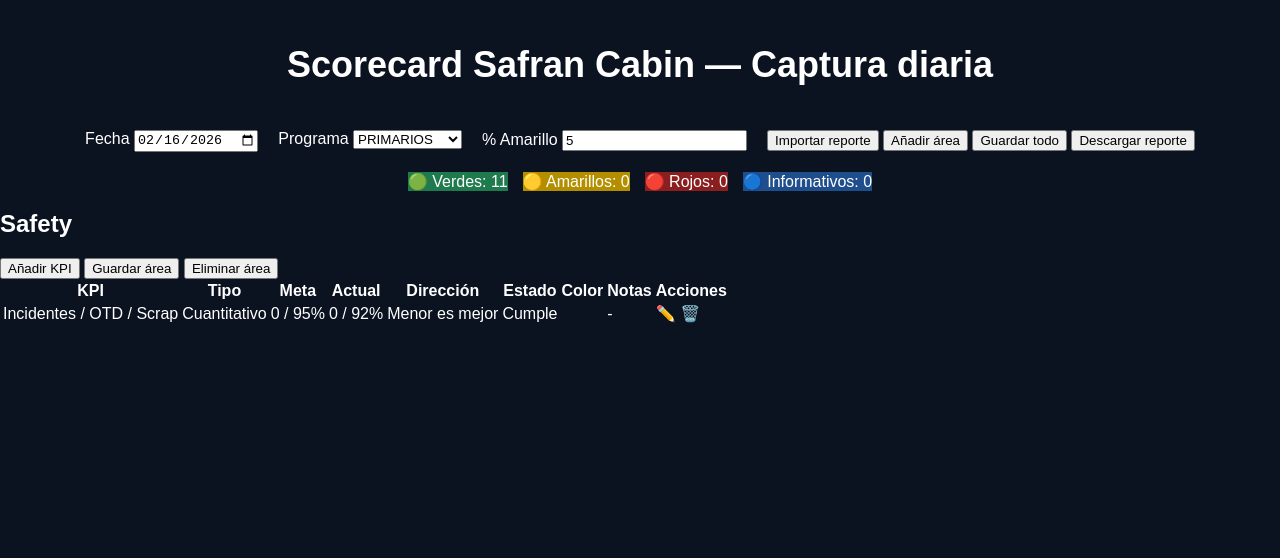
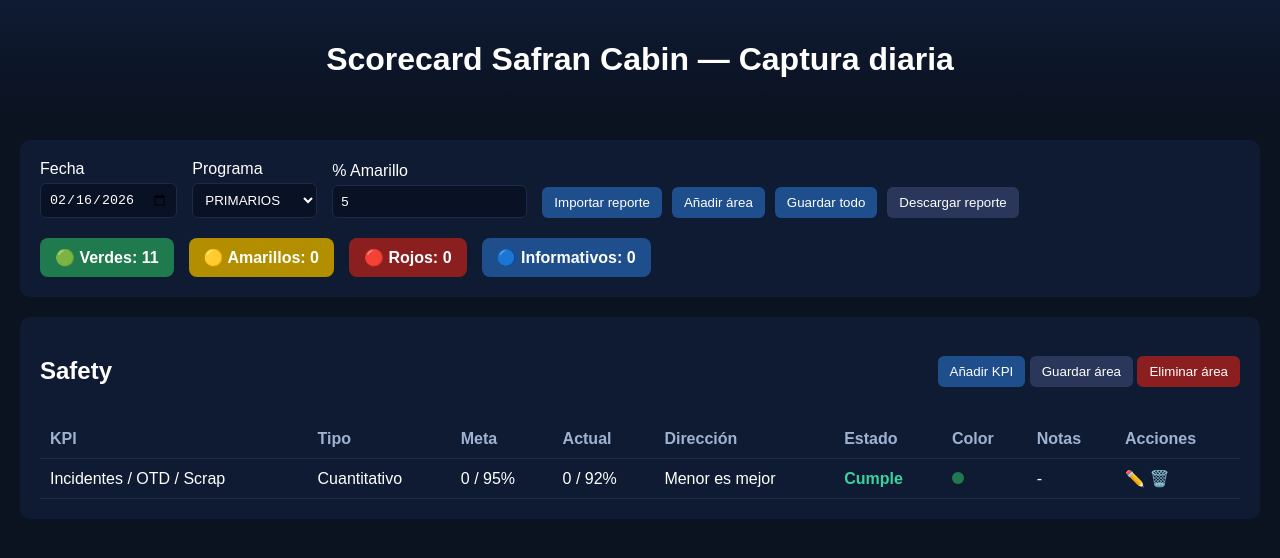
Before and after one commit to innovacionparticipativa7-netizen/scorecard, a plain HTML site: page indexp.html in a window 1280 px wide. Drawn offline with Linux system fonts and the light colour scheme.

Commit message:
Update styles.css

```diff
--- a/styles.css
+++ b/styles.css
@@ -5,27 +5,65 @@ body {
   color: #fff;
 }
 
-header {
+.topbar {
+  background: linear-gradient(180deg, #0f1b33, #0b1220);
+  padding: 20px;
   text-align: center;
+}
+
+.panel {
+  background: #0f1b33;
+  margin: 20px;
   padding: 20px;
-  font-size: 18px;
+  border-radius: 10px;
 }
 
 .filters {
   display: flex;
-  gap: 20px;
-  justify-content: center;
-  margin-bottom: 20px;
+  gap: 15px;
+  flex-wrap: wrap;
+  align-items: flex-end;
 }
+
+.field {
+  display: flex;
+  flex-direction: column;
+  gap: 5px;
+}
+
+input, select {
+  background: #091225;
+  color: white;
+  border: 1px solid #1c2b4a;
+  padding: 8px;
+  border-radius: 6px;
+}
+
+.actions {
+  display: flex;
+  gap: 10px;
+}
+
+.btn {
+  background: #1e4e8b;
+  border: none;
+  color: white;
+  padding: 8px 12px;
+  border-radius: 6px;
+  cursor: pointer;
+}
+
+.btn.secondary { background: #2a375a; }
+.btn.danger { background: #8b1e1e; }
 
 .summary {
   display: flex;
-  justify-content: center;
   gap: 15px;
+  margin-top: 20px;
 }
 
-.card {
-  padding: 15px 20px;
+.badge {
+  padding: 10px 15px;
   border-radius: 8px;
   font-weight: bold;
 }
@@ -34,3 +72,37 @@ header {
 .yellow { background: #b38f00; }
 .red { background: #8b1e1e; }
 .blue { background: #1e4e8b; }
+
+.section-header {
+  display: flex;
+  justify-content: space-between;
+  align-items: center;
+  margin-bottom: 15px;
+}
+
+table {
+  width: 100%;
+  border-collapse: collapse;
+}
+
+th, td {
+  border-bottom: 1px solid #1c2b4a;
+  padding: 10px;
+  text-align: left;
+}
+
+th {
+  color: #9fb3d1;
+}
+
+.ok {
+  color: #3ad29f;
+  font-weight: bold;
+}
+
+.dot {
+  width: 12px;
+  height: 12px;
+  border-radius: 50%;
+  display: inline-block;
+}
```
